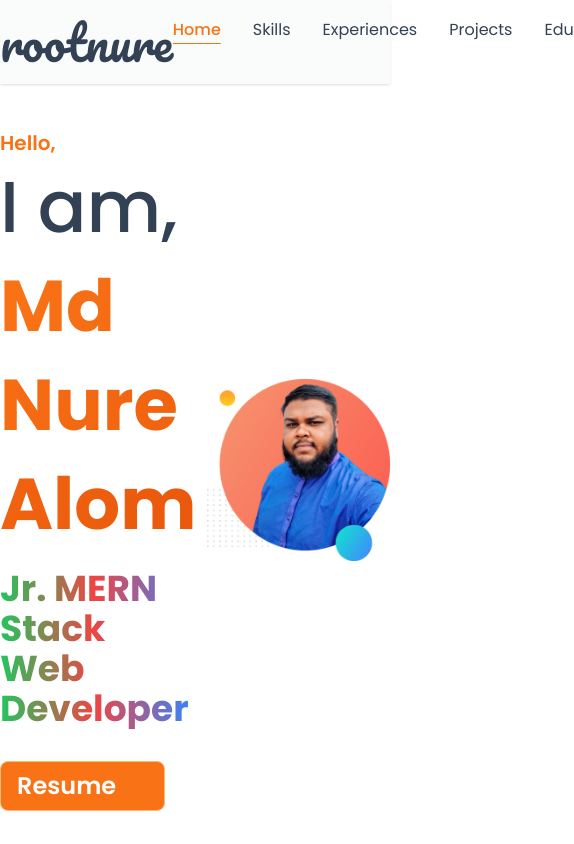
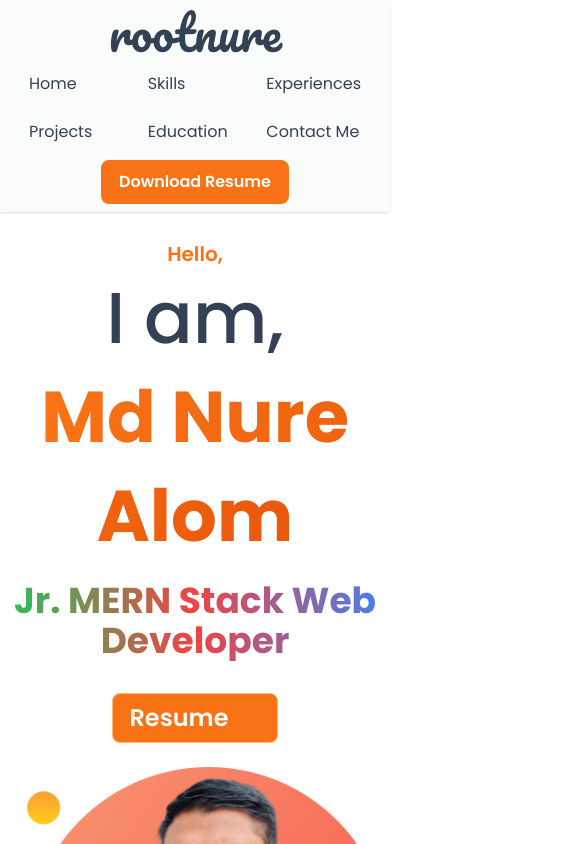
Before and after one commit to rootnure/rootnure-portfolio, a React (Vite) app: page / in a window 390 px wide. Shown: the top 844 px of the page, 574 px wide, since content can reach past the window. Built offline with nearby package versions, Linux system fonts and the light colour scheme; some icons are missing.

Commit message:
Responsive added

```diff
--- a/src/Home/Banner/Banner.jsx
+++ b/src/Home/Banner/Banner.jsx
@@ -5,9 +5,9 @@ import { FaDownload } from "react-icons/fa6";
 const Banner = () => {
   return (
     <section
-      className="py-12 grid grid-cols-2 items-center gap-6 mt-12 min-h-screen"
+      className="py-12 grid grid-cols-1 lg:grid-cols-2 items-center gap-6 mt-48 lg:mt-12 h-1/2 lg:min-h-screen"
       name="top">
-      <div className="">
+      <div className="text-center lg:text-left flex flex-col lg:flex-none items-center lg:items-start">
         <p className="text-orange-500 text-xl font-semibold">Hello,</p>
         <div className="space-y-4">
           <h2 className="text-7xl font-medium leading-snug">
--- a/src/Home/Education/Education.jsx
+++ b/src/Home/Education/Education.jsx
@@ -9,16 +9,16 @@ const Education = () => {
     <section className="my-12" name="education">
       <SectionTitle>Education</SectionTitle>
       <div className="space-y-6">
-        {/* Programming Hero (Batch 8) */}
-        <div className="flex items-center gap-12 p-4 border rounded-xl border-white group hover:border-orange-500">
-          <figure className="w-[500px] h-[300px]">
+        {/* B.Sc */}
+        <div className="flex flex-col lg:flex-row items-center gap-12 p-4 border rounded-xl border-white group hover:border-orange-500">
+          <figure className="lg:w-[500px] h-[300px]">
             <img
               src={img1}
               alt="Complete Web Development Course With Jhankar Mahbub"
               className="max-w-full max-h-full rounded-lg group-hover:-rotate-1 group-hover:skew-x-1 group-hover:skew-y-1 group-hover:scale-[95%] duration-150"
             />
           </figure>
-          <div className="space-y-6 flex-1 text-right">
+          <div className="space-y-6 flex-1 text-center lg:text-right">
             <a
               href="https://daffodilvarsity.edu.bd/"
               className="hover:underline"
@@ -34,16 +34,16 @@ const Education = () => {
             <p>CGPA: 3.62 (out of 4.00)</p>
           </div>
         </div>
-        {/* Udemy HTML and CSS */}
-        <div className="flex flex-row-reverse items-center gap-12 p-4 border rounded-xl border-white group hover:border-orange-500">
-          <figure className="w-[500px] h-[300px]">
+        {/* H.S.C */}
+        <div className="flex flex-col lg:flex-row-reverse items-center gap-12 p-4 border rounded-xl border-white group hover:border-orange-500">
+          <figure className="lg:w-[500px] h-[300px]">
             <img
               src={img2}
               alt="Master HTML and CSS by building real world projects"
               className="max-h-full max-w-full rounded-lg group-hover:rotate-1 group-hover:-skew-x-1 group-hover:-skew-y-1 group-hover:scale-[95%] duration-150"
             />
           </figure>
-          <div className="space-y-4 flex-1">
+          <div className="space-y-4 flex-1 text-center lg:text-left">
             <a
               href="https://www.bpscdepz.edu.bd/"
               className="hover:underline"
@@ -59,16 +59,16 @@ const Education = () => {
             <p>GPA: 3.67 (out of 5.00)</p>
           </div>
         </div>
-        {/* Udemy Git and GitHub */}
-        <div className="flex items-center gap-22 p-4 border rounded-xl border-white group hover:border-orange-500">
-          <figure className="w-[500px] h-[300px]">
+        {/* S.S.C */}
+        <div className="flex flex-col lg:flex-row items-center gap-22 p-4 border rounded-xl border-white group hover:border-orange-500">
+          <figure className="lg:w-[500px] h-[300px]">
             <img
               src={img3}
               alt="Master Git and Github - Beginner to Expert"
               className="max-w-full max-h-full rounded-lg group-hover:-rotate-1 group-hover:skew-x-1 group-hover:skew-y-1 group-hover:scale-[95%] duration-150"
             />
           </figure>
-          <div className="space-y-4 flex-1 text-right">
+          <div className="space-y-4 flex-1 text-center lg:text-right">
             <a
               href="https://bkspps.edu.bd/"
               target="_blank"
--- a/src/Home/Experiences/Experiences.jsx
+++ b/src/Home/Experiences/Experiences.jsx
@@ -10,15 +10,15 @@ const Experiences = () => {
       <SectionTitle>Experiences</SectionTitle>
       <div className="space-y-6">
         {/* Programming Hero (Batch 8) */}
-        <div className="flex items-center gap-12 p-4 border rounded-xl border-white group hover:border-orange-500">
-          <figure className="w-[500px]">
+        <div className="flex items-center flex-col lg:flex-row gap-12 p-4 border rounded-xl border-white group hover:border-orange-500">
+          <figure className="lg:w-[500px]">
             <img
               src={imgExp1}
               alt="Complete Web Development Course With Jhankar Mahbub"
               className="w-[500px] h-[300px] object-cover rounded-lg group-hover:-rotate-1 group-hover:skew-x-1 group-hover:skew-y-1 group-hover:scale-[95%] duration-150"
             />
           </figure>
-          <div className="space-y-6 flex-1 text-right">
+          <div className="space-y-6 flex-1 text-center lg:text-right">
             <a
               href="https://web.programming-hero.com/home"
               className="hover:underline">
@@ -39,7 +39,7 @@ const Experiences = () => {
           </div>
         </div>
         {/* Udemy HTML and CSS */}
-        <div className="flex flex-row-reverse items-center gap-12 p-4 border rounded-xl border-white group hover:border-orange-500">
+        <div className="flex flex-col lg:flex-row-reverse items-center gap-12 p-4 border rounded-xl border-white group hover:border-orange-500">
           <figure className="w-[500px]">
             <img
               src={imgExp2}
@@ -47,7 +47,7 @@ const Experiences = () => {
               className="w-[500px] h-[300px] object-cover rounded-lg group-hover:rotate-1 group-hover:-skew-x-1 group-hover:-skew-y-1 group-hover:scale-[95%] duration-150"
             />
           </figure>
-          <div className="space-y-4 flex-1">
+          <div className="space-y-4 flex-1 text-center lg:text-left">
             <a
               href="https://www.udemy.com/course/master-html-and-css-by-building-real-world-projects/"
               className="hover:underline">
@@ -81,7 +81,7 @@ const Experiences = () => {
           </div>
         </div>
         {/* Udemy Git and GitHub */}
-        <div className="flex items-center gap-22 p-4 border rounded-xl border-white group hover:border-orange-500">
+        <div className="flex flex-col lg:flex-row items-center gap-22 p-4 border rounded-xl border-white group hover:border-orange-500">
           <figure className="w-[500px]">
             <img
               src={imgExp3}
@@ -89,7 +89,7 @@ const Experiences = () => {
               className="w-[500px] h-[300px] object-cover rounded-lg group-hover:-rotate-1 group-hover:skew-x-1 group-hover:skew-y-1 group-hover:scale-[95%] duration-150"
             />
           </figure>
-          <div className="space-y-4 flex-1 text-right">
+          <div className="space-y-4 flex-1 text-center lg:text-right mt-6 lg:mt-0">
             <a
               href="https://www.udemy.com/course/git-and-github-for-absolute-beginners/"
               className="hover:underline">
--- a/src/Home/Navbar/Navbar.jsx
+++ b/src/Home/Navbar/Navbar.jsx
@@ -12,12 +12,12 @@ const Navbar = () => {
   return (
     <div className="fixed top-0 left-0 right-0 bg-gray-100 bg-opacity-40 backdrop-blur-3xl shadow z-[1000]">
       <Container>
-        <nav className="flex justify-between items-center py-2">
+        <nav className="flex justify-between items-center flex-col md:flex-row gap-y-4 py-2">
           <Logo />
-          <div className="flex gap-8">
+          <div className="grid grid-cols-3 lg:grid-cols-6 gap-6 flex-wrap justify-center">
             <ScrollLink
               activeClass="active"
-              className="hover:cursor-pointer"
+              className="hover:cursor-pointer whitespace-nowrap"
               spy={true}
               smooth={true}
               duration={500}
@@ -27,7 +27,7 @@ const Navbar = () => {
             </ScrollLink>
             <ScrollLink
               activeClass="active"
-              className="hover:cursor-pointer"
+              className="hover:cursor-pointer whitespace-nowrap"
               spy={true}
               smooth={true}
               duration={500}
@@ -37,7 +37,7 @@ const Navbar = () => {
             </ScrollLink>
             <ScrollLink
               activeClass="active"
-              className="hover:cursor-pointer"
+              className="hover:cursor-pointer whitespace-nowrap"
               spy={true}
               smooth={true}
               duration={500}
@@ -47,7 +47,7 @@ const Navbar = () => {
             </ScrollLink>
             <ScrollLink
               activeClass="active"
-              className="hover:cursor-pointer"
+              className="hover:cursor-pointer whitespace-nowrap"
               spy={true}
               smooth={true}
               duration={500}
@@ -57,7 +57,7 @@ const Navbar = () => {
             </ScrollLink>
             <ScrollLink
               activeClass="active"
-              className="hover:cursor-pointer"
+              className="hover:cursor-pointer whitespace-nowrap"
               spy={true}
               smooth={true}
               duration={500}
@@ -67,7 +67,7 @@ const Navbar = () => {
             </ScrollLink>
             <ScrollLink
               activeClass="active"
-              className="hover:cursor-pointer"
+              className="hover:cursor-pointer whitespace-nowrap"
               spy={true}
               smooth={true}
               duration={500}
--- a/src/Home/Projects/Projects.jsx
+++ b/src/Home/Projects/Projects.jsx
@@ -99,7 +99,7 @@ const Projects = () => {
             </div>
           </Carousel>
         </div>
-        <div className="space-y-4">
+        <div className="space-y-4 text-center lg:text-left">
           <h2 className="text-3xl font-semibold">1. Niye Jai Dot Com</h2>
           <p>
             Parcel Management App (
@@ -128,7 +128,7 @@ const Projects = () => {
               <li>JWT used with LocalStorage for authentication</li>
             </ul>
           </div>
-          <div className="flex gap-4 text-white font-bold">
+          <div className="flex justify-center lg:justify-start gap-4 text-white font-bold">
             <a
               href="https://niye-jai.web.app/"
               target="_blank"
@@ -158,7 +158,7 @@ const Projects = () => {
       </div>
       {/* foodbuzz */}
       <div className="grid grid-cols-1 md:grid-cols-2 gap-12 items-center mt-16">
-        <div className="order-2">
+        <div className="lg:order-2">
           {/* images */}
           <Carousel autoPlay interval={2500} infiniteLoop>
             <div>
@@ -205,7 +205,7 @@ const Projects = () => {
             </div>
           </Carousel>
         </div>
-        <div className="space-y-4">
+        <div className="space-y-4 text-center lg:text-left">
           <h2 className="text-3xl font-semibold">2. Foodbuzz</h2>
           <p>
             Restaurant Management Website (
--- a/src/components/SectionTitle.jsx
+++ b/src/components/SectionTitle.jsx
@@ -6,7 +6,7 @@ const SectionTitle = ({ children }) => {
       <h2 className="absolute top-0 left-0 right-0 text-5xl font-bold z-10">
         {children}
       </h2>
-      <h1 className="absolute top-4 text-8xl text-slate-100 left-0 right-0 font-medium prevent-select z-0">
+      <h1 className="absolute top-4 text-7xl lg:text-8xl text-slate-100 left-0 right-0 font-medium prevent-select z-0">
         {children}
       </h1>
     </div>
```
